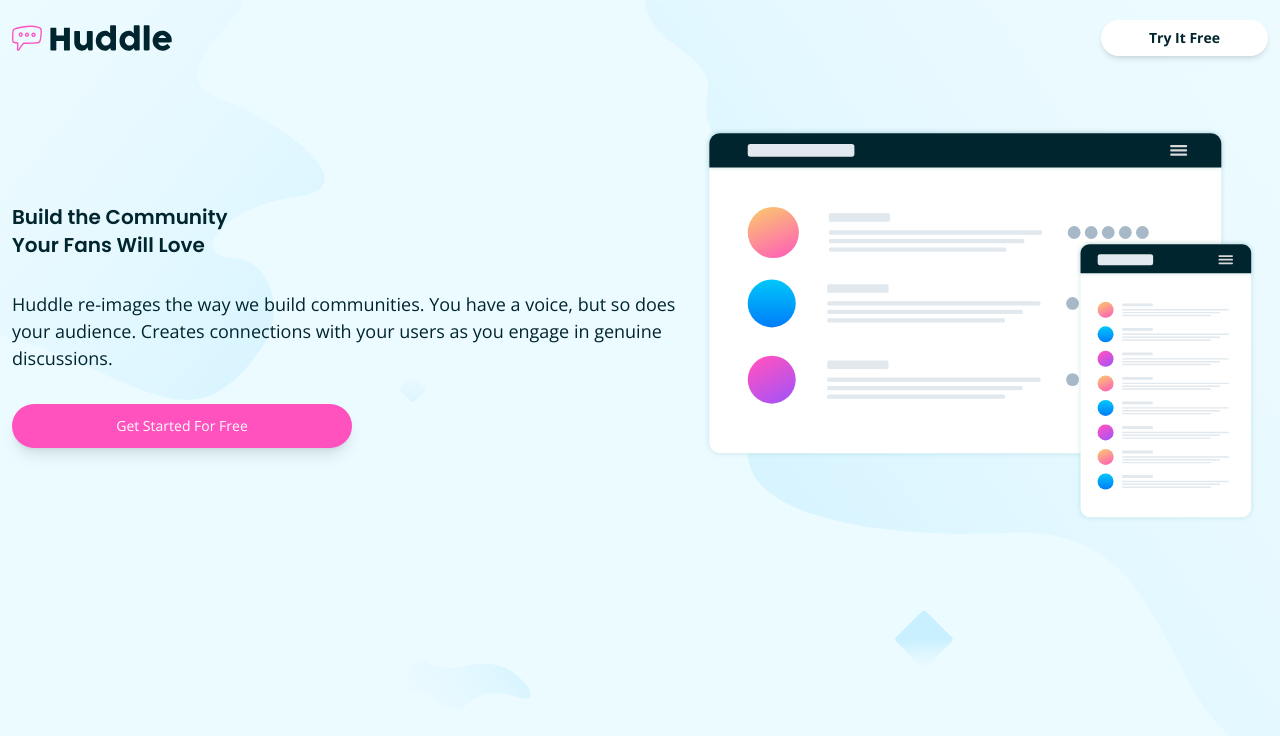
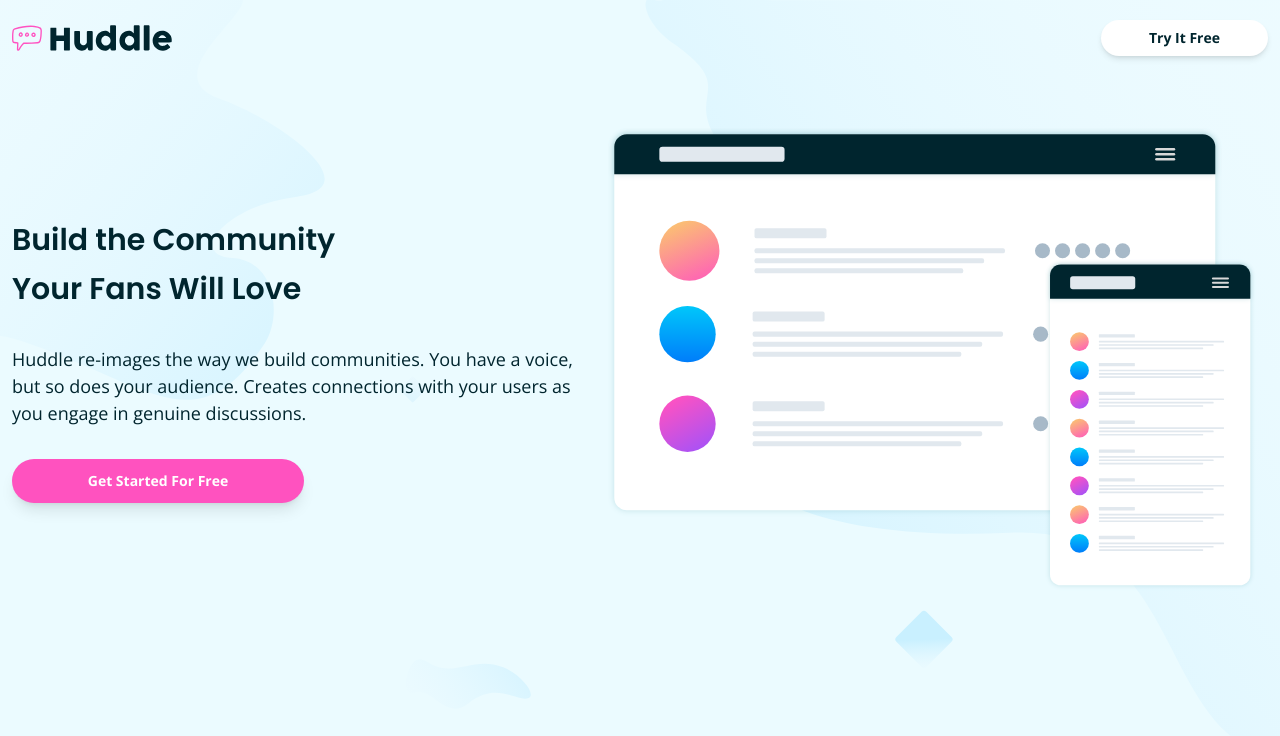
Before and after one commit to rafaelwillen/huddle-landing-page, a React (Vite) app: page / in a window 1280 px wide. Shown: the top 736 px of the page. Built offline with nearby package versions, Linux system fonts and the light colour scheme.

Commit message:
Adjusted the size of the elements

```diff
--- a/src/components/sections/Header.tsx
+++ b/src/components/sections/Header.tsx
@@ -21,7 +21,7 @@
         </div>
         <section className="mt-10 px-3 lg:flex items-center">
           <div className="flex flex-col gap-6 flex-[2] lg:gap-8">
-            <h1 className="text-center text-xl font-semibold font-heading lg:text-left">
+            <h1 className="text-center text-xl font-semibold font-heading lg:text-left lg:text-3xl lg:leading-relaxed">
               Build the Community <br />
               Your Fans Will Love
             </h1>
@@ -32,7 +32,7 @@
             </p>
             <a
               href="#"
-              className="bg-primary w-full block text-center text-white text-sm py-2 rounded-full shadow-lg lg:w-1/2 lg:py-3"
+              className="bg-primary w-full block text-center text-white text-sm py-2 rounded-full shadow-lg lg:w-1/2 lg:py-3 lg:font-bold"
             >
               Get Started For Free
             </a>
@@ -40,7 +40,7 @@
           <img
             src={mockups}
             width={296}
-            className="w-full p-3 mt-6 lg:mt-0 lg:flex-[3] lg:w-0 lg:max-w-xl"
+            className="w-full p-3 mt-6 lg:mt-0 lg:flex-[3] lg:w-0 lg:max-w-2xl"
             alt="Mockups"
           />
         </section>
```
